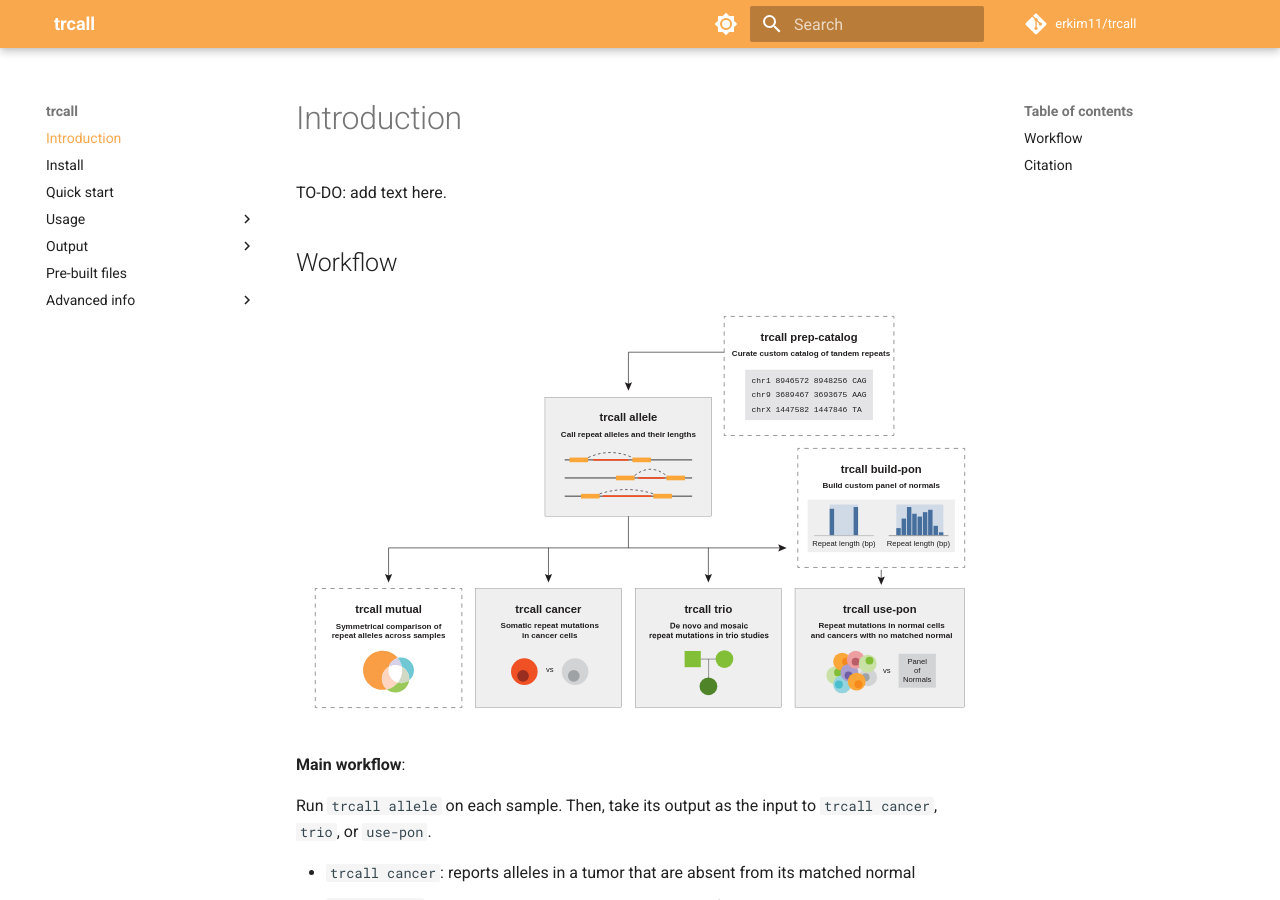
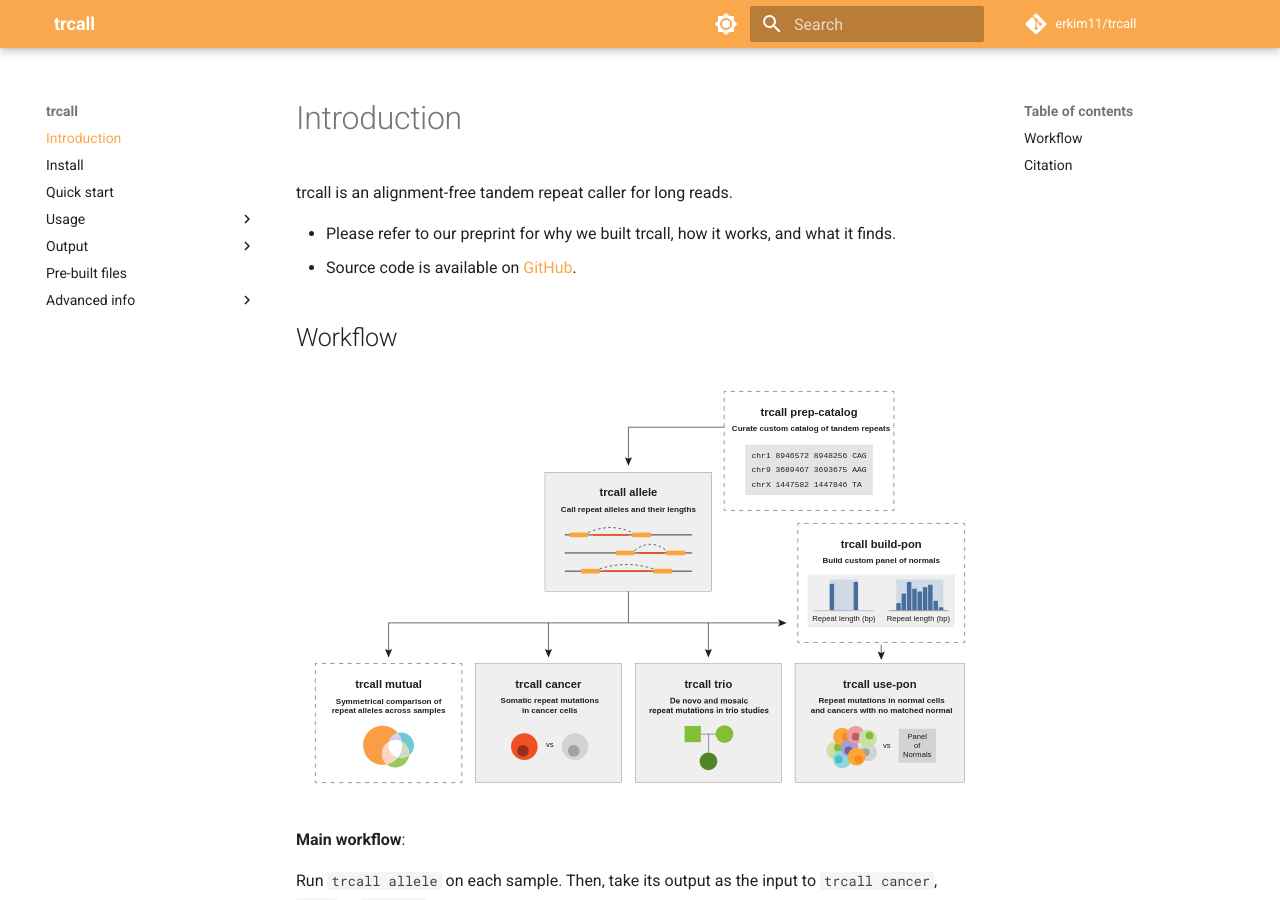
Before and after one commit to erkim11/TRumut, an MkDocs documentation site: the page built from docs/index.md, in a window 1280 px wide and 900 px high. Built offline with MkDocs 1.6.1 and Material for MkDocs 9.7.7, drawn with Linux system fonts in a browser that asks for light colours; comment, search, counter and statistics services are not loaded.

Commit message:
Update introduction section in index.md
Added introductory text about trcall and its purpose.

```diff
--- a/docs/index.md
+++ b/docs/index.md
@@ -1,8 +1,9 @@
 # Introduction
 
-TO-DO: add text here.
+trcall is an alignment-free tandem repeat caller for long reads.
 
-<!-- TODO: what trcall does, in a few paragraphs -->
+- Please refer to our preprint for why we built trcall, how it works, and what it finds.
+- Source code is available on [GitHub](https://github.com/erkim11/trcall).
 
 ## Workflow
 
```
